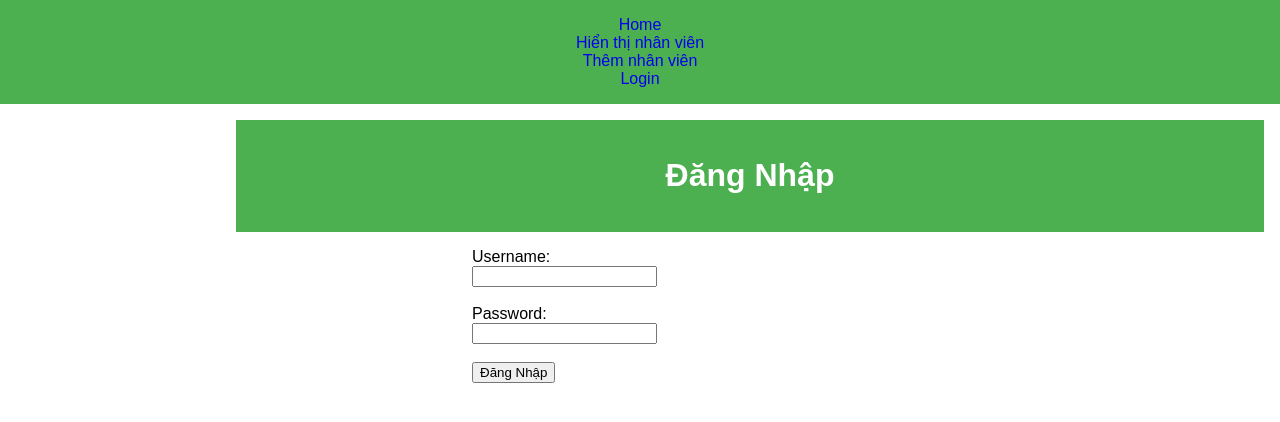
After one commit to PhamSonUIT/IE221_Python, a Django app: page /dang_nhap/ in a window 1280 px wide. The commit adds this page. Shown: the top 422 px of the page. Run offline with Django 5.2, Linux system fonts and the light colour scheme.

Commit message:
dang nhap

```diff
--- /dev/null
+++ b/app/templates/app/base.html
@@ -0,0 +1,24 @@
+{%load static%}
+<!DOCTYPE html>
+<html lang="en">
+  <head>
+    <meta charset="UTF-8" />
+    <meta name="viewport" content="width=device-width, initial-scale=1.0" />
+    <link rel="stylesheet" href="{% static 'app/css/view_employee.css' %}" />
+  </head>
+  <body>
+    <header>
+      <nav>
+        <a href="{% url 'home' %}">Home</a> <br/>
+        <a href="{% url 'hien_thi_nv' %}">Hiển thị nhân viên</a><br/>
+        <a href="{% url 'them_nv' %}">Thêm nhân viên</a><br/>
+        {% if user.is_authenticated %}
+        <a href="{% url 'dang_xuat' %}">Logout</a>
+        {% else %}
+        <a href="{% url 'dang_nhap' %}">Login</a>
+        {% endif %}
+      </nav>
+    </header>
+    <main>{% block content %}{% endblock %}</main>
+  </body>
+</html>
--- /dev/null
+++ b/app/templates/app/dang_nhap.html
@@ -0,0 +1,33 @@
+{%extends 'app/base.html'%}
+{%load static%}
+<!DOCTYPE html>
+<html lang="en">
+<head>
+    <meta charset="UTF-8">
+    <meta name="viewport" content="width=device-width, initial-scale=1.0">
+    <title>Đăng Nhập</title>
+    <link rel="stylesheet" href="{% static 'app/css/add_employee.css' %}">
+</head>
+<body>
+
+    {%block content%}
+    <header>
+        <h1>Đăng Nhập</h1>
+    </header>
+    <main>
+        <form method="post">
+            {% csrf_token %}
+            <label for="username">Username:</label><br>
+            <input type="text" id="username" name="username"><br> <br>
+            <label for="password">Password:</label><br>
+            <input type="password" id="password" name="password"><br><br>
+            {% if error %}
+                <p style="color: red;">{{ error }}</p>
+            {% endif %}
+            <input type="submit" value="Đăng Nhập">
+        </form>
+    </main>
+    {%endblock%}
+
+</body>
+</html>
--- a/app/urls.py
+++ b/app/urls.py
@@ -8,6 +8,7 @@ urlpatterns = [
     path('cap_nhat_nv/<int:ma_nv>/', views.cap_nhat_nv, name="cap_nhat_nv"),
     path('tinh_luong/<str:ma_nv>/', views.tinh_luong, name="tinh_luong"),
     path('tim_nv/', views.tim_nv, name='tim_nv'),
-
+    path('dang_nhap/', views.dang_nhap, name='dang_nhap'),
+    path('dang_xuat/', views.dang_xuat, name='dang_xuat'),
 
 ]
--- a/app/views.py
+++ b/app/views.py
@@ -1,4 +1,7 @@
 from django.shortcuts import render,redirect, get_object_or_404
+from django.contrib.auth.decorators import login_required
+from django.contrib.auth import authenticate, login, logout
+from django.contrib.auth.forms import UserCreationForm
 from django.http import HttpResponse
 from .models import NhanVien
 
@@ -6,16 +9,17 @@ from .models import NhanVien
 def home(request):
     return render(request, 'app/home.html')
 
+@login_required
 def tinh_luong(request, ma_nv):
     nhan_vien = get_object_or_404(NhanVien, ma_nv=ma_nv)
     nhan_vien.tinh_luong()
     return redirect('hien_thi_nv')
 
-
 def hien_thi_nv(request):
     ds_nv = NhanVien.objects.all()
     return render(request, 'app/hien_thi_nv.html', {'ds_nv':ds_nv})
 
+@login_required
 def tim_nv(request):
     ma_nv = request.GET.get('ma_nv', '')
     error = None
@@ -29,6 +33,7 @@ def tim_nv(request):
 
     return render(request, 'app/tim_nv.html', {'nhan_vien': nhan_vien, 'error': error})
 
+@login_required
 def them_nv(request):
     if request.method == 'POST':
         ma_nv = request.POST['ma_nv']
@@ -56,11 +61,13 @@ def them_nv(request):
         return redirect('hien_thi_nv')
     return render(request, 'app/them_nv.html')
 
+@login_required
 def xoa_nv(request, ma_nv):
     nhan_vien = get_object_or_404(NhanVien, ma_nv=ma_nv)
     nhan_vien.delete()
     return redirect('hien_thi_nv')
 
+@login_required
 def cap_nhat_nv(request, ma_nv):
     nhan_vien = get_object_or_404(NhanVien, ma_nv=ma_nv)
 
@@ -69,7 +76,6 @@ def cap_nhat_nv(request, ma_nv):
         nhan_vien.luong_cb = request.POST['luong_cb']
         nhan_vien.loai_nv = request.POST['loai_nv']
 
-        # Cập nhật các trường riêng của từng loại nhân viên nếu có giá trị
         so_gio_lam = request.POST.get('so_gio_lam')
         so_sp = request.POST.get('so_sp')
         he_so_cv = request.POST.get('he_so_cv')
@@ -88,3 +94,20 @@ def cap_nhat_nv(request, ma_nv):
         return redirect('hien_thi_nv')
 
     return render(request, 'app/cap_nhat.html', {'nhan_vien': nhan_vien})
+
+def dang_nhap(request):
+    if request.method == 'POST':
+        username = request.POST['username']
+        password = request.POST['password']
+        user = authenticate(request, username=username, password=password)
+        if user is not None:
+            login(request, user)
+            return redirect('home')
+        else:
+            return render(request, 'app/dang_nhap.html', {'error': 'Tên đăng nhập hoặc mật khẩu bị sai'})
+    return render(request, 'app/dang_nhap.html')
+
+@login_required
+def dang_xuat(request):
+    logout(request)
+    return redirect('home')
--- a/qlnv/settings.py
+++ b/qlnv/settings.py
@@ -27,6 +27,9 @@ DEBUG = True
 
 ALLOWED_HOSTS = []
 
+LOGIN_URL = 'dang_nhap'
+LOGOUT_REDIRECT_URL = 'home'
+LOGIN_REDIRECT_URL = 'home'
 
 # Application definition
 
```
Also changed, not shown: app/templates/app/cap_nhat.html (+4 -9 lines), app/templates/app/hien_thi_nv.html (+3 -8 lines), app/templates/app/home.html (+7 -23 lines), app/templates/app/them_nv.html (+4 -5 lines), app/templates/app/tim_nv.html (+4 -6 lines), db.sqlite3.
